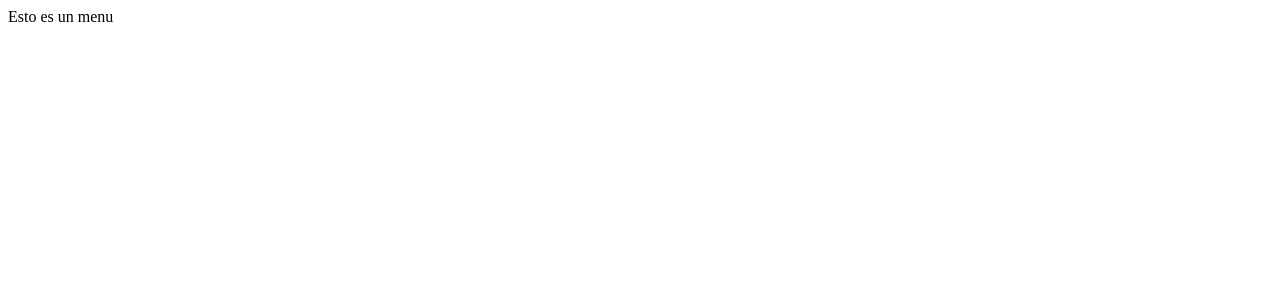
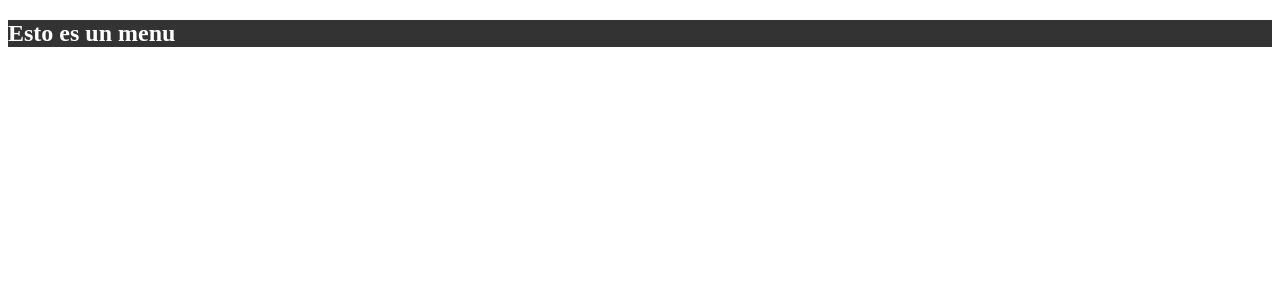
Before and after one commit to Jhonatanisai8/react-curso, a React (Vite) app in the folder my-proyect/: page / in a window 1280 px wide. Shown: the top 300 px of the page. Built offline with nearby package versions, Linux system fonts and the light colour scheme.

Commit message:
estilos css

```diff
--- /dev/null
+++ b/my-proyect/src/components/Menu.css
@@ -0,0 +1,7 @@
+#menu {
+    h2 {
+        background-color: #333;
+        color: #fff;
+    }
+
+}
--- a/my-proyect/src/components/Menu.jsx
+++ b/my-proyect/src/components/Menu.jsx
@@ -1,7 +1,11 @@
 import React from "react";
-
+import "./Menu.css";
 const Menu = () => {
-  return <div>Esto es un menu</div>;
+  return (
+    <div id="menu">
+      <h2>Esto es un menu</h2>
+    </div>
+  );
 };
 
 export default Menu;
```
